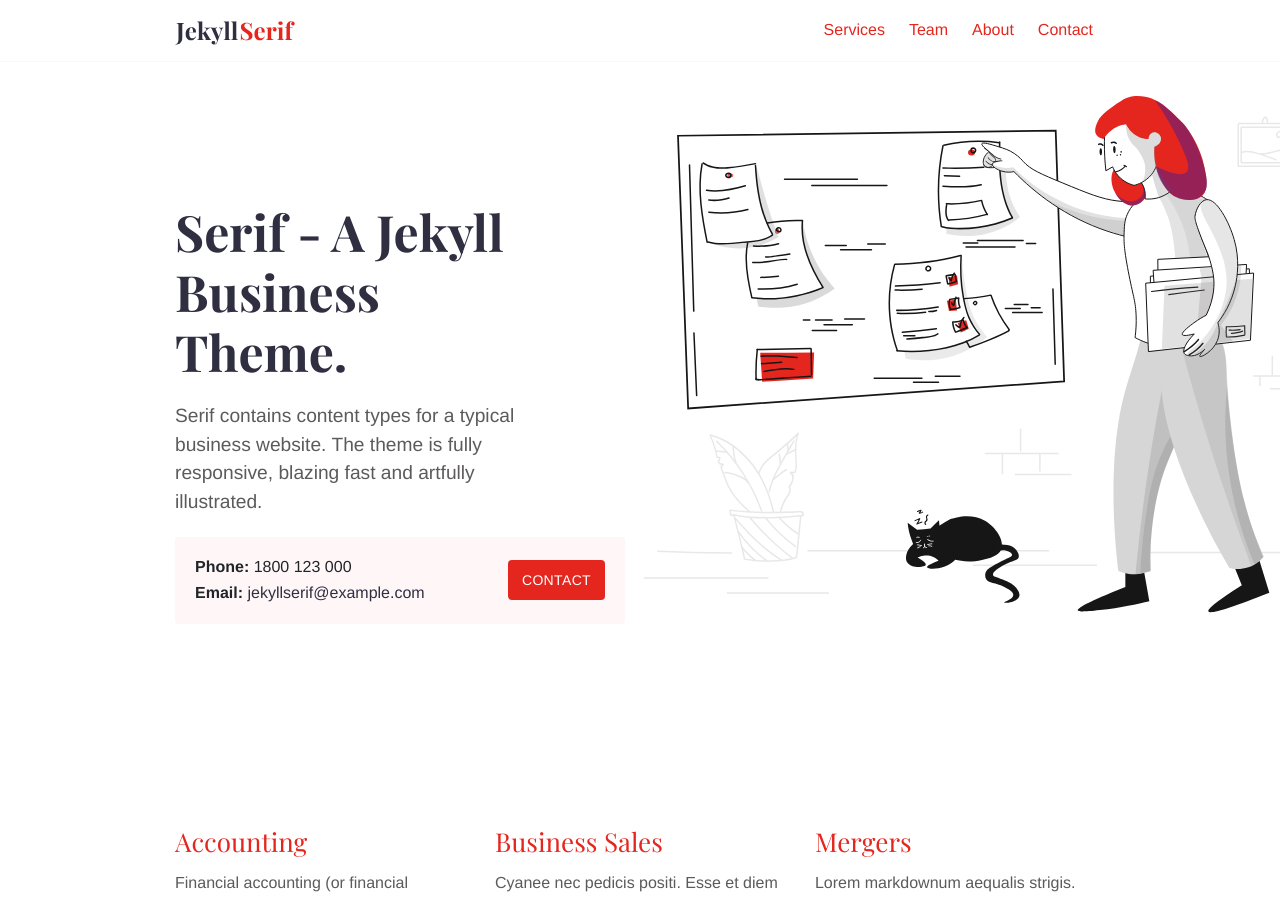
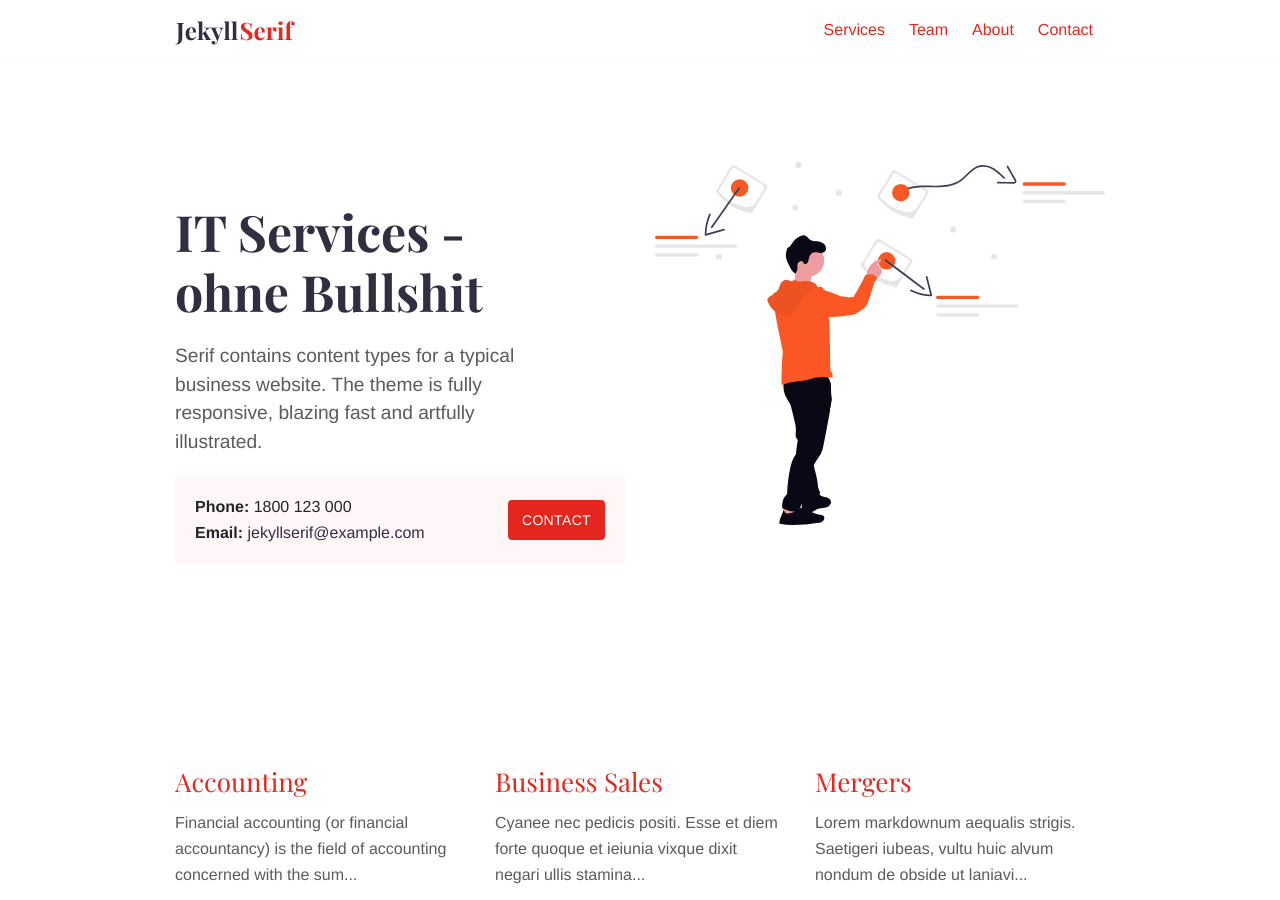
Before and after one commit to appetizers-io/website, a Jekyll site: the page built from index.md, in a window 1280 px wide and 900 px high. Built offline with Jekyll 4.4.1, drawn with Linux system fonts in a browser that asks for light colours; some of the changed text lies outside the part shown.

Commit message:
feat: initial import

```diff
--- a/_config.yml
+++ b/_config.yml
@@ -1,6 +1,6 @@
 baseurl: '/'
 permalink: pretty
-title: 'Jekyll Serif'
+title: 'Appetizer Labs'
 
 logo:
   mobile: "images/logo/logo-mobile.svg"
--- a/_layouts/default.html
+++ b/_layouts/default.html
@@ -3,7 +3,7 @@
 
 <head>
   <meta charset="utf-8">
-  <title>{% if page.title %}{{page.title}}{% else %}{{ site.title | escape }}{% endif %}</title>
+  <title>{% if page.title %}{{page.title}} | {% endif %}{{ site.title | escape }}</title>
   <meta name="viewport" content="width=device-width, initial-scale=1" />
   <link rel="icon" type="image/png" href="{{ '/images/favicon-32x32.svg' | relative_url }}">
   <!-- Google Fonts CDN -->
--- a/builtatlightspeed.json
+++ b/builtatlightspeed.json
@@ -1,6 +1,6 @@
 {
   "originRepo": "https://github.com/zerostaticthemes/jekyll-serif-theme",
-    "title": "Jekyll Serif",
+  "title": "Appezier Labs",
   "description": "Serif is a multi page business theme for Jekyll.",
   "demoUrl": "https://jekyll-advance.netlify.app",
   "categories": {
--- a/index.md
+++ b/index.md
@@ -1,13 +1,13 @@
 ---
-title: Jekyll Serif Theme
+title: Appetizer Labs
 layout: home
 description: Jekyll Serif contains content types for a typical business website. The theme is fully responsive, blazing fast and artfully illustrated.
-intro_image: "images/illustrations/pointing.svg"
-intro_image_absolute: true
-intro_image_hide_on_mobile: true
+intro_image: "images/illustrations/undraw_instant-analysis_vm8x.svg"
+intro_image_absolute: false
+intro_image_hide_on_mobile: false
 show_call_box: true
 ---
 
-# Serif - A Jekyll Business Theme.
+# IT Services - ohne Bullshit
 
 Serif contains content types for a typical business website. The theme is fully responsive, blazing fast and artfully illustrated.
```
Also changed, not shown: services.md (+3 -3 lines), images/illustrations/pointing.svg (deleted), images/illustrations/reading.svg (deleted), images/illustrations/undraw_developer-activity_4zqd.svg (added), images/illustrations/undraw_instant-analysis_vm8x.svg (added). Lines whose indentation alone changed are shown as unchanged.
